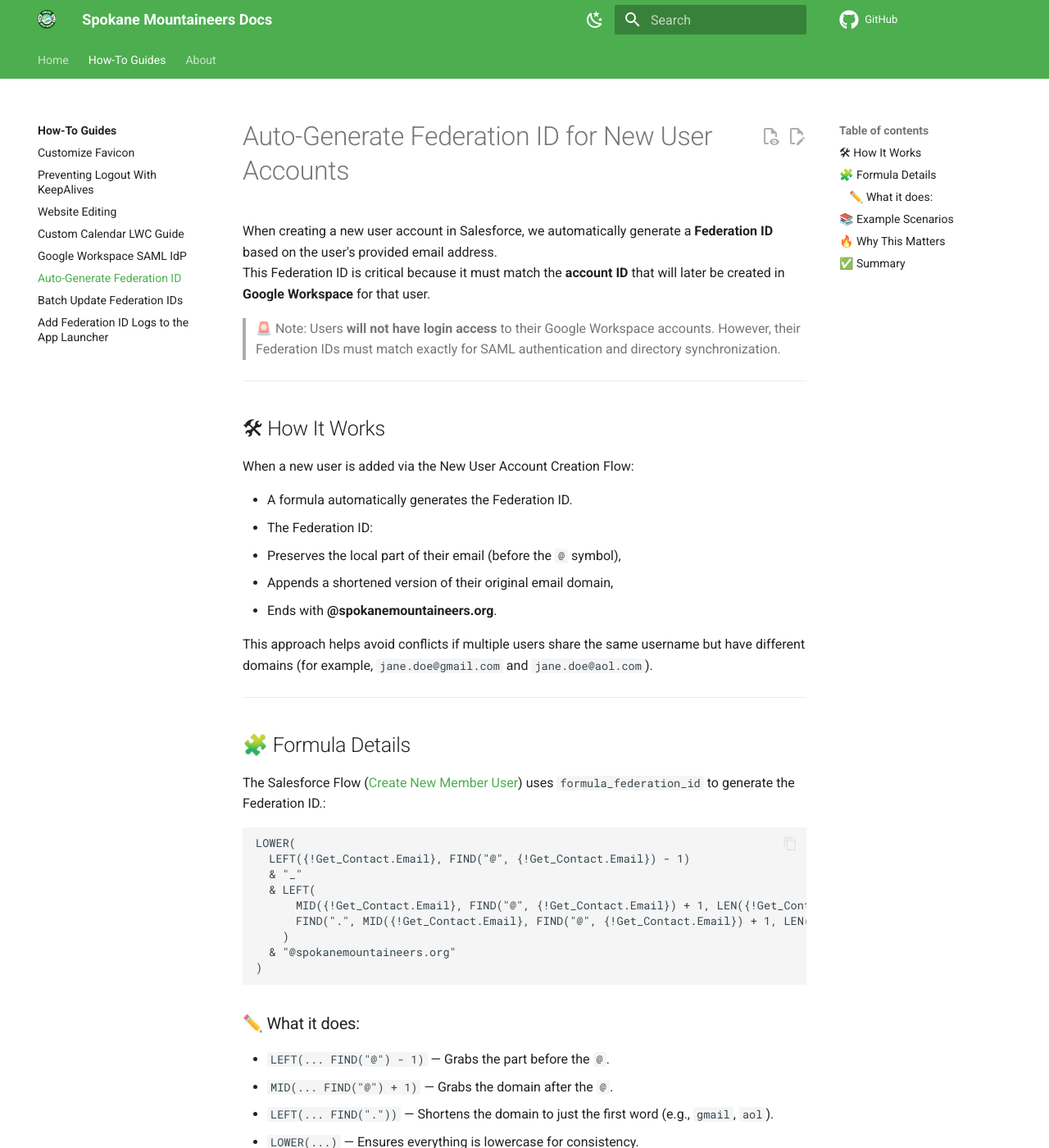
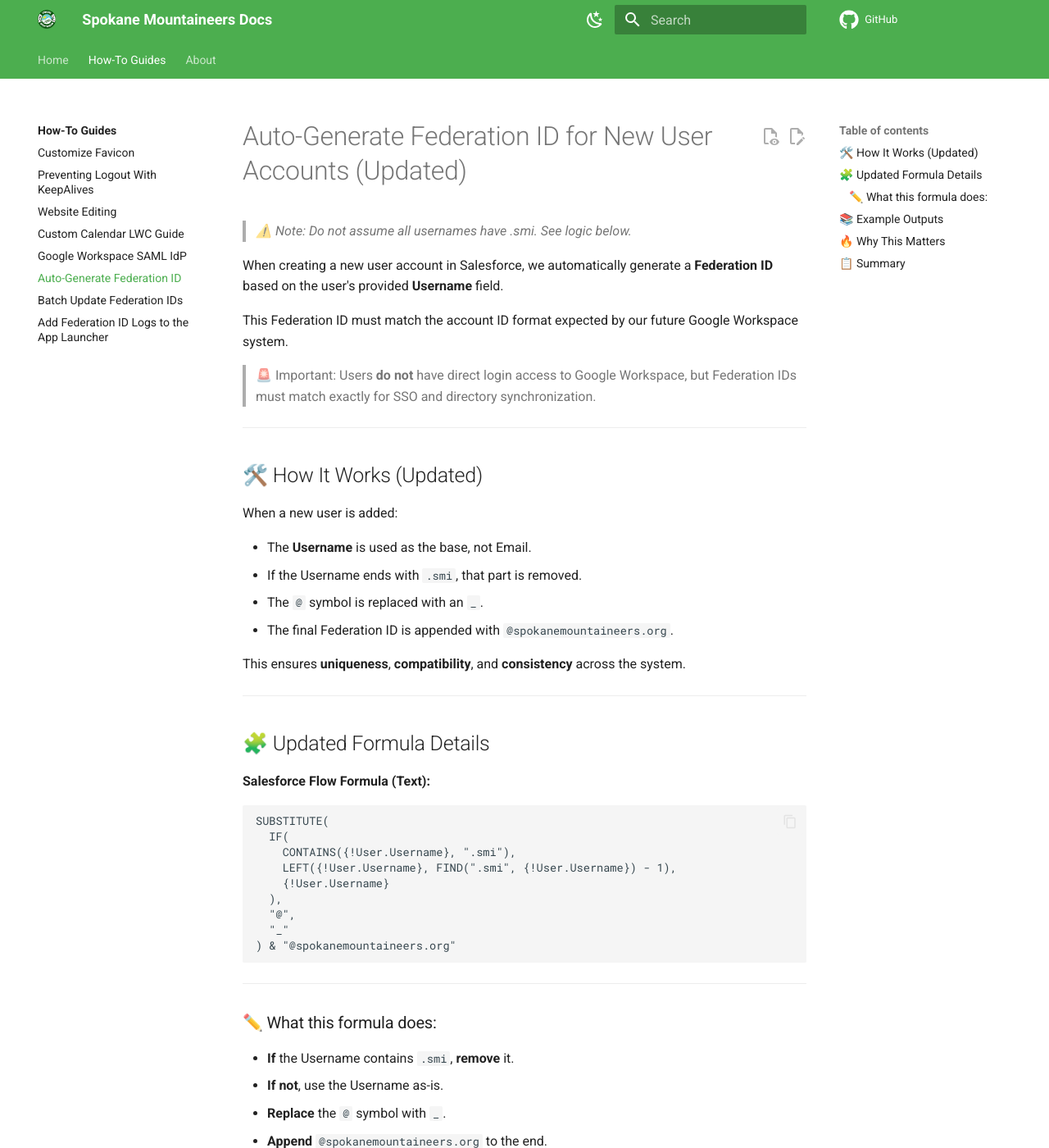
Before and after one commit to Spokane-Mountaineers/salesforce, an MkDocs documentation site: the page built from docs/how-to-guides/auto-generate-federation-id.md, in a window 1280 px wide and 1400 px high. Shown: the whole window at 82% size. Built offline with MkDocs 1.6.1 and Material for MkDocs 9.7.7, drawn with Linux system fonts in a browser that asks for light colours; comment, search, counter and statistics services are not loaded; some of the changed text lies outside the part shown.

Commit message:
chore(doc): fix formula_federation_id

````diff
--- a/docs/how-to-guides/auto-generate-federation-id.md
+++ b/docs/how-to-guides/auto-generate-federation-id.md
@@ -1,78 +1,85 @@
-# Auto-Generate Federation ID for New User Accounts
+# Auto-Generate Federation ID for New User Accounts (Updated)
 
-When creating a new user account in Salesforce, we automatically generate a **Federation ID** based on the user's provided email address.
-This Federation ID is critical because it must match the **account ID** that will later be created in **Google Workspace** for that user.
+> _⚠️ Note: Do not assume all usernames have .smi. See logic below._
 
-> 🚨 Note: Users **will not have login access** to their Google Workspace accounts. However, their Federation IDs must match exactly for SAML authentication and directory synchronization.
+When creating a new user account in Salesforce, we automatically generate a **Federation ID** based on the user's provided **Username** field.
+
+This Federation ID must match the account ID format expected by our future Google Workspace system.
+
+> 🚨 Important: Users **do not** have direct login access to Google Workspace, but Federation IDs must match exactly for SSO and directory synchronization.
 
 ---
 
-## 🛠 How It Works
+## 🛠️ How It Works (Updated)
 
-When a new user is added via the New User Account Creation Flow:
+When a new user is added:
 
-- A formula automatically generates the Federation ID.
-- The Federation ID:
-  - Preserves the local part of their email (before the `@` symbol),
-  - Appends a shortened version of their original email domain,
-  - Ends with **@spokanemountaineers.org**.
+- The **Username** is used as the base, not Email.
+- If the Username ends with `.smi`, that part is removed.
+- The `@` symbol is replaced with an `_`.
+- The final Federation ID is appended with `@spokanemountaineers.org`.
 
-This approach helps avoid conflicts if multiple users share the same username but have different domains (for example, `jane.doe@gmail.com` and `jane.doe@aol.com`).
+This ensures **uniqueness**, **compatibility**, and **consistency** across the system.
 
 ---
 
-## 🧩 Formula Details
+## 🧩 Updated Formula Details
 
-The Salesforce Flow ([Create New Member User](https://spokanemountaineers.lightning.force.com/builder_platform_interaction/flowBuilder.app?flowId=301Um00000iuPwuIAE)) uses `formula_federation_id` to generate the Federation ID.:
+**Salesforce Flow Formula (Text):**
 
 ```plaintext
-LOWER(
-  LEFT({!Get_Contact.Email}, FIND("@", {!Get_Contact.Email}) - 1)
-  & "_"
-  & LEFT(
-      MID({!Get_Contact.Email}, FIND("@", {!Get_Contact.Email}) + 1, LEN({!Get_Contact.Email})),
-      FIND(".", MID({!Get_Contact.Email}, FIND("@", {!Get_Contact.Email}) + 1, LEN({!Get_Contact.Email}))) - 1
-    )
-  & "@spokanemountaineers.org"
-)
+SUBSTITUTE(
+  IF(
+    CONTAINS({!User.Username}, ".smi"),
+    LEFT({!User.Username}, FIND(".smi", {!User.Username}) - 1),
+    {!User.Username}
+  ),
+  "@",
+  "_"
+) & "@spokanemountaineers.org"
 ```
-
-### ✏️ What it does:
-- `LEFT(... FIND("@") - 1)` — Grabs the part before the `@`.
-- `MID(... FIND("@") + 1)` — Grabs the domain after the `@`.
-- `LEFT(... FIND("."))` — Shortens the domain to just the first word (e.g., `gmail`, `aol`).
-- `LOWER(...)` — Ensures everything is lowercase for consistency.
-- Adds `_domainname` to avoid duplicate Federation IDs.
-- Appends `@spokanemountaineers.org` at the end.
 
 ---
 
-## 📚 Example Scenarios
+### ✏️ What this formula does:
 
-| User Input Email                      | Generated Federation ID                                   |
-| ------------------------------------- | --------------------------------------------------------- |
-| `jane.doe@gmail.com`                  | `jane.doe_gmail@spokanemountaineers.org`                  |
-| `jane.doe@aol.com`                    | `jane.doe_aol@spokanemountaineers.org`                    |
-| `john.smith@outlook.com`              | `john.smith_outlook@spokanemountaineers.org`              |
-| `chris.brown@spokanemountaineers.org` | `chris.brown_spokanemountaineers@spokanemountaineers.org` |
+- **If** the Username contains `.smi`, **remove** it.
+- **If not**, use the Username as-is.
+- **Replace** the `@` symbol with `_`.
+- **Append** `@spokanemountaineers.org` to the end.
+
+✅ This handles users whether `.smi` is present or missing, avoiding duplicates and errors.
+
+---
+
+## 📚 Example Outputs
+
+| Username | Resulting Federation ID |
+|:---|:---|
+| `_a.first.last@gmail.com.smi` | `_a.first.last_gmail.com@spokanemountaineers.org` |
+| `first.list+example@example.com` | `first.list+example_example.com@spokanemountaineers.org` |
+| `jane.doe@yahoo.com.smi` | `jane.doe_yahoo.com@spokanemountaineers.org` |
+| `mark.smith@outlook.com` | `mark.smith_outlook.com@spokanemountaineers.org` |
 
 ---
 
 ## 🔥 Why This Matters
 
-- **Uniqueness**: Prevents collisions between users who have the same username across different email domains.
-- **Compliance**: Ensures that Salesforce Federation IDs match the IDs in Google Workspace.
-- **Automation**: Reduces manual work when creating and managing new user accounts.
+- **Uniqueness**: Federation IDs based on Username are globally unique within Salesforce.
+- **Consistency**: Usernames that vary (with or without `.smi`) are handled properly.
+- **Compliance**: Matches Google Workspace expectations for user mapping.
+- **Automation**: No manual Federation ID entry needed.
 
 ---
 
-## ✅ Summary
+## 📋 Summary
 
-- New user Federation IDs are generated automatically.
-- They follow a standard naming pattern to avoid conflicts.
-- These IDs are used to create corresponding Google Workspace accounts (without granting user access).
-- No manual Federation ID entry is needed for new accounts!
+- Federation IDs are now based on **Username**, not Email.
+- `.smi` suffixes are removed if present.
+- `@` symbols are replaced with `_`.
+- Appends `@spokanemountaineers.org`.
+- This protects against duplicates and Salesforce field integrity errors.
 
 ---
 
-> ✨ *If you encounter any issues or need to update the formula, please open a GitHub Issue on the [Spokane Mountaineers Docs Repository](https://github.com/jasonkradams/smi/issues/new).*
+> ✨ *If future usernames or rules change, this formula should be reviewed and updated accordingly.*
````
Also changed, not shown: docs/how-to-guides/index.md (+1 -1 lines).
